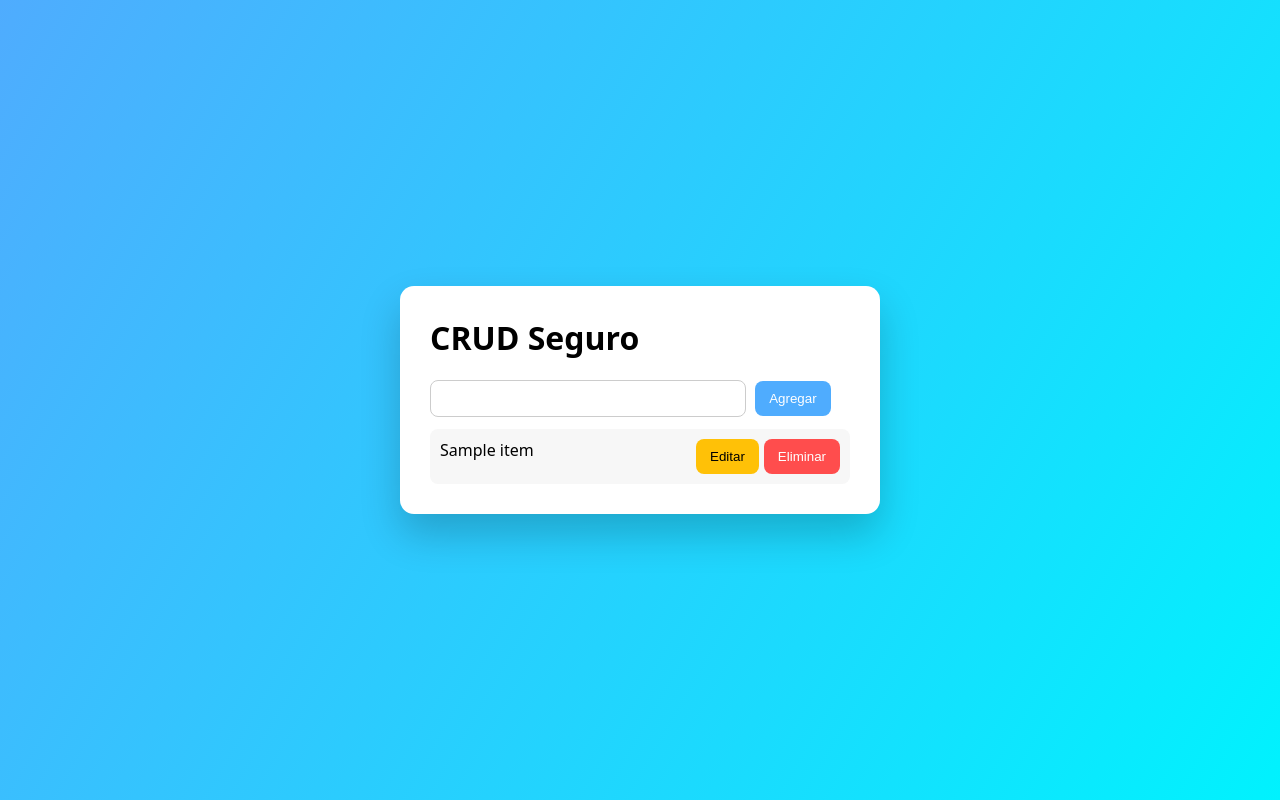
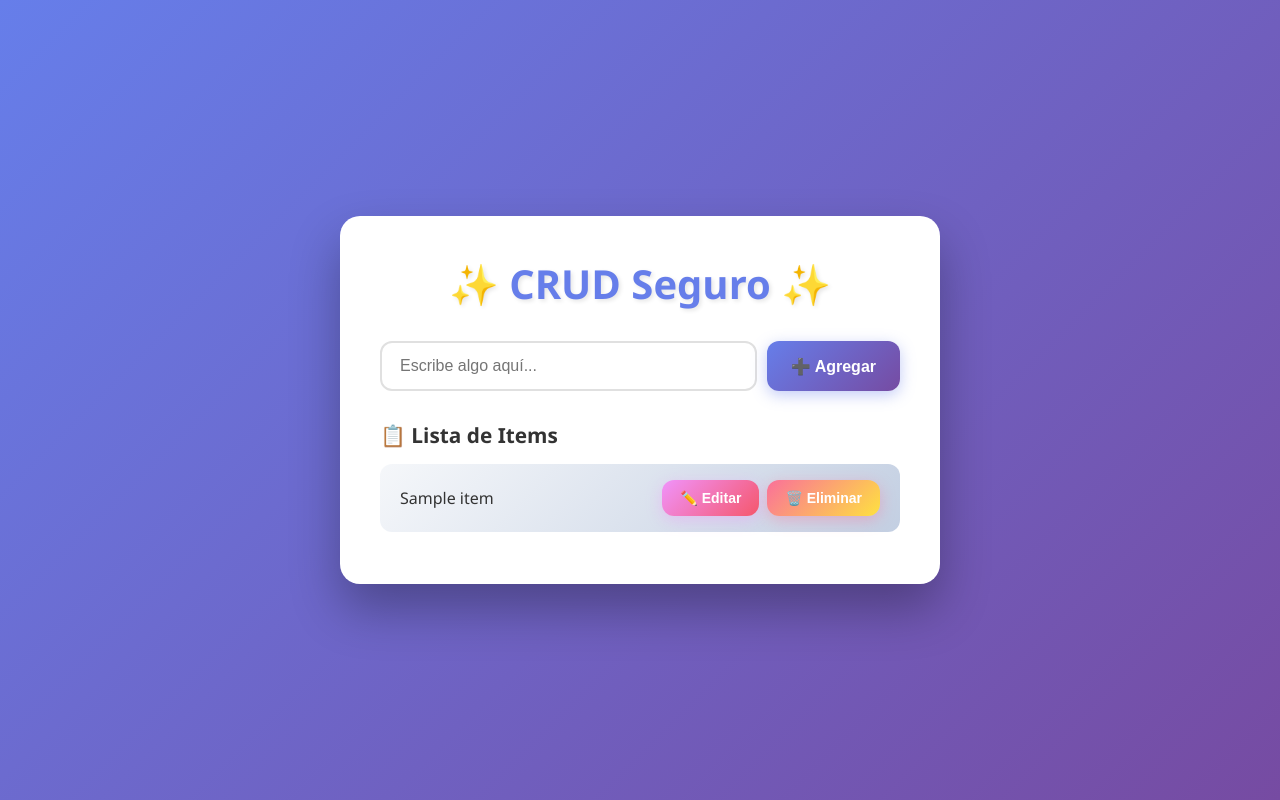
Before and after one commit to BerenSa/crud_villa, a Flask app: page / in a window 1280 px wide. Run offline with Flask 3, Linux system fonts and the light colour scheme; tables that the repository leaves empty hold one stand-in row (values such as "Sample post").

Commit message:
Refactor index.html for enhanced styling, layout, and user experience in CRUD interface

```diff
--- a/templates/index.html
+++ b/templates/index.html
@@ -2,77 +2,265 @@
 <html lang="es">
 <head>
 <meta charset="UTF-8">
+<meta name="viewport" content="width=device-width, initial-scale=1.0">
 <title>CRUD Seguro</title>
 
 <style>
-body{
-    font-family: system-ui;
-    background: linear-gradient(120deg,#4facfe,#00f2fe);
-    display:flex;
-    justify-content:center;
-    align-items:center;
-    height:100vh;
-    margin:0;
+* {
+    margin: 0;
+    padding: 0;
+    box-sizing: border-box;
 }
 
-.container{
-    background:white;
-    padding:30px;
-    border-radius:14px;
-    width:420px;
-    box-shadow:0 20px 40px rgba(0,0,0,.2);
+body {
+    font-family: 'Segoe UI', Tahoma, Geneva, Verdana, sans-serif;
+    background: linear-gradient(135deg, #667eea 0%, #764ba2 100%);
+    display: flex;
+    justify-content: center;
+    align-items: center;
+    min-height: 100vh;
+    padding: 20px;
 }
 
-h1{
-    margin-top:0;
+.container {
+    background: white;
+    padding: 40px;
+    border-radius: 20px;
+    width: 100%;
+    max-width: 600px;
+    box-shadow: 0 25px 50px rgba(0, 0, 0, 0.3);
+    animation: fadeIn 0.5s ease-in;
 }
 
-input{
-    padding:10px;
-    width:70%;
-    border-radius:8px;
-    border:1px solid #ccc;
+@keyframes fadeIn {
+    from {
+        opacity: 0;
+        transform: translateY(-20px);
+    }
+    to {
+        opacity: 1;
+        transform: translateY(0);
+    }
 }
 
-button{
-    padding:10px 14px;
-    border:none;
-    border-radius:8px;
-    background:#4facfe;
-    color:white;
-    cursor:pointer;
-    margin-left:5px;
+h1 {
+    margin: 0 0 30px 0;
+    color: #667eea;
+    font-size: 2.5em;
+    text-align: center;
+    font-weight: 700;
+    text-shadow: 2px 2px 4px rgba(0, 0, 0, 0.1);
 }
 
-button:hover{
-    opacity:.85;
+.input-section {
+    display: flex;
+    gap: 10px;
+    margin-bottom: 30px;
 }
 
-.row{
-    display:flex;
-    justify-content:space-between;
-    margin-top:12px;
-    padding:10px;
-    background:#f7f7f7;
-    border-radius:8px;
+input {
+    padding: 14px 18px;
+    flex: 1;
+    border-radius: 12px;
+    border: 2px solid #e0e0e0;
+    font-size: 16px;
+    transition: all 0.3s ease;
+    outline: none;
 }
 
-.delete{ background:#ff4d4d }
-.edit{ background:#ffc107;color:black }
-
-.modal{
-    position:fixed;
-    inset:0;
-    background:rgba(0,0,0,.6);
-    display:none;
-    justify-content:center;
-    align-items:center;
+input:focus {
+    border-color: #667eea;
+    box-shadow: 0 0 0 3px rgba(102, 126, 234, 0.1);
 }
 
-.modal-box{
-    background:white;
-    padding:20px;
-    border-radius:12px;
+button {
+    padding: 14px 24px;
+    border: none;
+    border-radius: 12px;
+    background: linear-gradient(135deg, #667eea 0%, #764ba2 100%);
+    color: white;
+    cursor: pointer;
+    font-size: 16px;
+    font-weight: 600;
+    transition: all 0.3s ease;
+    box-shadow: 0 4px 15px rgba(102, 126, 234, 0.4);
+}
+
+button:hover {
+    transform: translateY(-2px);
+    box-shadow: 0 6px 20px rgba(102, 126, 234, 0.6);
+}
+
+button:active {
+    transform: translateY(0);
+}
+
+.list-section {
+    margin-top: 20px;
+}
+
+.list-title {
+    color: #333;
+    font-size: 1.3em;
+    margin-bottom: 15px;
+    font-weight: 600;
+}
+
+#list {
+    max-height: 400px;
+    overflow-y: auto;
+}
+
+#list::-webkit-scrollbar {
+    width: 8px;
+}
+
+#list::-webkit-scrollbar-track {
+    background: #f1f1f1;
+    border-radius: 10px;
+}
+
+#list::-webkit-scrollbar-thumb {
+    background: #667eea;
+    border-radius: 10px;
+}
+
+.row {
+    display: flex;
+    justify-content: space-between;
+    align-items: center;
+    margin-bottom: 12px;
+    padding: 16px 20px;
+    background: linear-gradient(135deg, #f5f7fa 0%, #c3cfe2 100%);
+    border-radius: 12px;
+    transition: all 0.3s ease;
+    animation: slideIn 0.3s ease;
+}
+
+@keyframes slideIn {
+    from {
+        opacity: 0;
+        transform: translateX(-20px);
+    }
+    to {
+        opacity: 1;
+        transform: translateX(0);
+    }
+}
+
+.row:hover {
+    transform: translateX(5px);
+    box-shadow: 0 4px 15px rgba(0, 0, 0, 0.1);
+}
+
+.row span {
+    color: #333;
+    font-size: 16px;
+    font-weight: 500;
+    flex: 1;
+}
+
+.actions {
+    display: flex;
+    gap: 8px;
+}
+
+.edit {
+    background: linear-gradient(135deg, #f093fb 0%, #f5576c 100%);
+    padding: 10px 18px;
+    font-size: 14px;
+    box-shadow: 0 4px 15px rgba(240, 147, 251, 0.4);
+}
+
+.edit:hover {
+    box-shadow: 0 6px 20px rgba(240, 147, 251, 0.6);
+}
+
+.delete {
+    background: linear-gradient(135deg, #fa709a 0%, #fee140 100%);
+    padding: 10px 18px;
+    font-size: 14px;
+    box-shadow: 0 4px 15px rgba(250, 112, 154, 0.4);
+}
+
+.delete:hover {
+    box-shadow: 0 6px 20px rgba(250, 112, 154, 0.6);
+}
+
+.modal {
+    position: fixed;
+    inset: 0;
+    background: rgba(0, 0, 0, 0.7);
+    display: none;
+    justify-content: center;
+    align-items: center;
+    z-index: 1000;
+    animation: fadeInModal 0.3s ease;
+}
+
+@keyframes fadeInModal {
+    from {
+        opacity: 0;
+    }
+    to {
+        opacity: 1;
+    }
+}
+
+.modal-box {
+    background: white;
+    padding: 35px;
+    border-radius: 20px;
+    width: 90%;
+    max-width: 450px;
+    box-shadow: 0 25px 50px rgba(0, 0, 0, 0.5);
+    animation: scaleIn 0.3s ease;
+}
+
+@keyframes scaleIn {
+    from {
+        transform: scale(0.9);
+        opacity: 0;
+    }
+    to {
+        transform: scale(1);
+        opacity: 1;
+    }
+}
+
+.modal-box h3 {
+    margin: 0 0 20px 0;
+    color: #667eea;
+    font-size: 1.8em;
+    text-align: center;
+}
+
+.modal-buttons {
+    display: flex;
+    gap: 10px;
+    margin-top: 20px;
+}
+
+.modal-buttons button {
+    flex: 1;
+}
+
+.cancel-btn {
+    background: linear-gradient(135deg, #868f96 0%, #596164 100%);
+}
+
+.empty-state {
+    text-align: center;
+    padding: 40px;
+    color: #999;
+    font-size: 16px;
+}
+
+.empty-state::before {
+    content: "📝";
+    display: block;
+    font-size: 48px;
+    margin-bottom: 10px;
 }
 </style>
 </head>
@@ -80,20 +268,27 @@ button:hover{
 <body>
 
 <div class="container">
-<h1>CRUD Seguro</h1>
+<h1>✨ CRUD Seguro ✨</h1>
 
-<input id="txt">
-<button onclick="add()">Agregar</button>
+<div class="input-section">
+<input id="txt" placeholder="Escribe algo aquí...">
+<button onclick="add()">➕ Agregar</button>
+</div>
 
+<div class="list-section">
+<h2 class="list-title">📋 Lista de Items</h2>
 <div id="list"></div>
+</div>
 </div>
 
 <div class="modal" id="modal">
 <div class="modal-box">
-<h3>Editar</h3>
-<input id="editTxt">
-<button onclick="save()">Guardar</button>
-<button onclick="closeModal()">Cancelar</button>
+<h3>✏️ Editar Item</h3>
+<input id="editTxt" placeholder="Nuevo valor...">
+<div class="modal-buttons">
+<button onclick="save()">💾 Guardar</button>
+<button class="cancel-btn" onclick="closeModal()">❌ Cancelar</button>
+</div>
 </div>
 </div>
 
@@ -112,6 +307,11 @@ async function load(){
     const list=document.getElementById("list")
     list.innerHTML=""
 
+    if(data.length === 0) {
+        list.innerHTML = '<div class="empty-state">No hay items aún. ¡Agrega uno!</div>'
+        return
+    }
+
     data.forEach(i=>{
         const row=document.createElement("div")
         row.className="row"
@@ -120,9 +320,10 @@ async function load(){
         name.textContent=i.name
 
         const actions=document.createElement("div")
+        actions.className="actions"
 
         const e=document.createElement("button")
-        e.textContent="Editar"
+        e.textContent="✏️ Editar"
         e.className="edit"
         e.onclick=()=>{
             editId=i.id
@@ -131,11 +332,13 @@ async function load(){
         }
 
         const d=document.createElement("button")
-        d.textContent="Eliminar"
+        d.textContent="🗑️ Eliminar"
         d.className="delete"
         d.onclick=async()=>{
-            await fetch("/items/"+i.id,{method:"DELETE"})
-            load()
+            if(confirm("¿Seguro que quieres eliminar este item?")) {
+                await fetch("/items/"+i.id,{method:"DELETE"})
+                load()
+            }
         }
 
         actions.appendChild(e)
```
